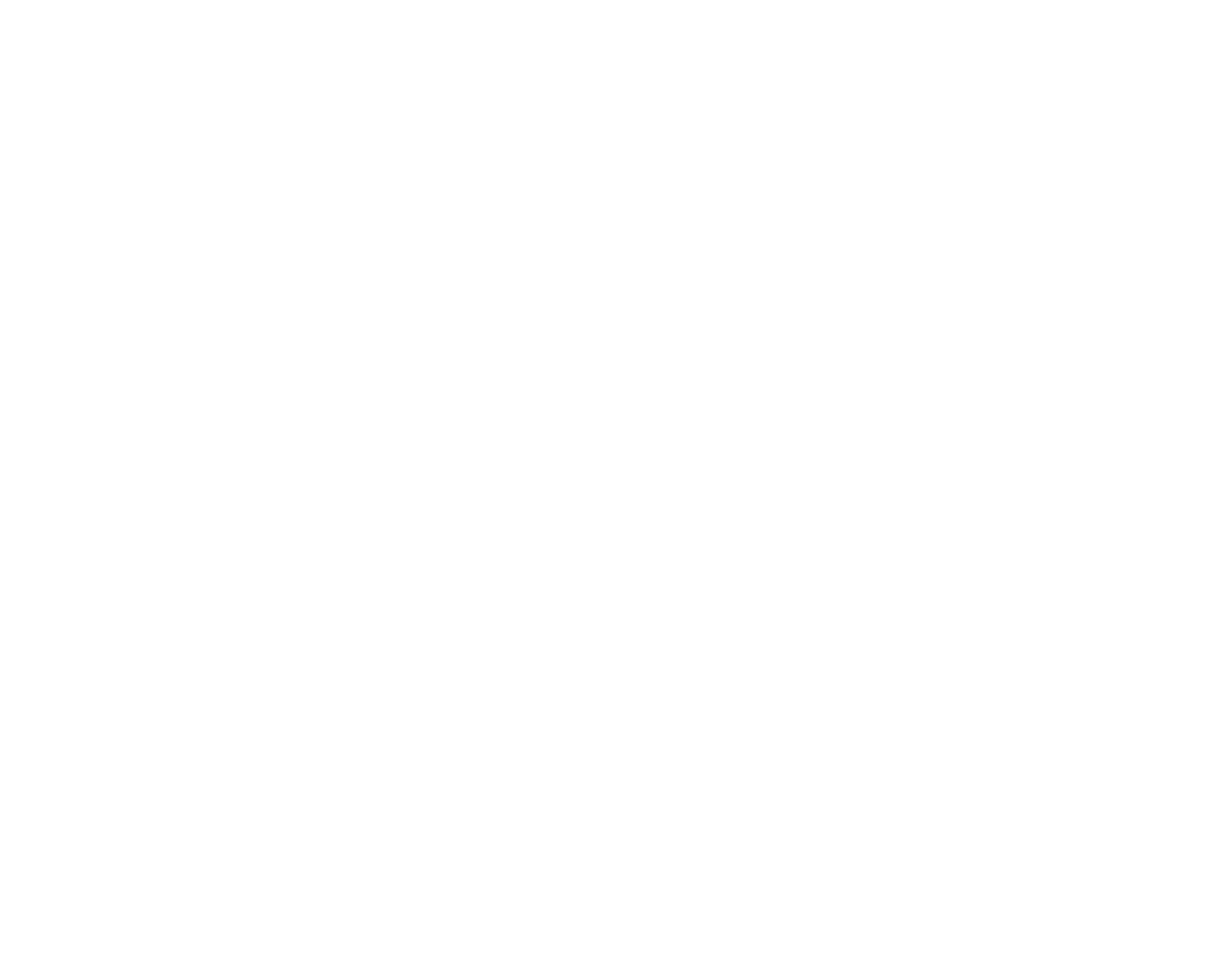
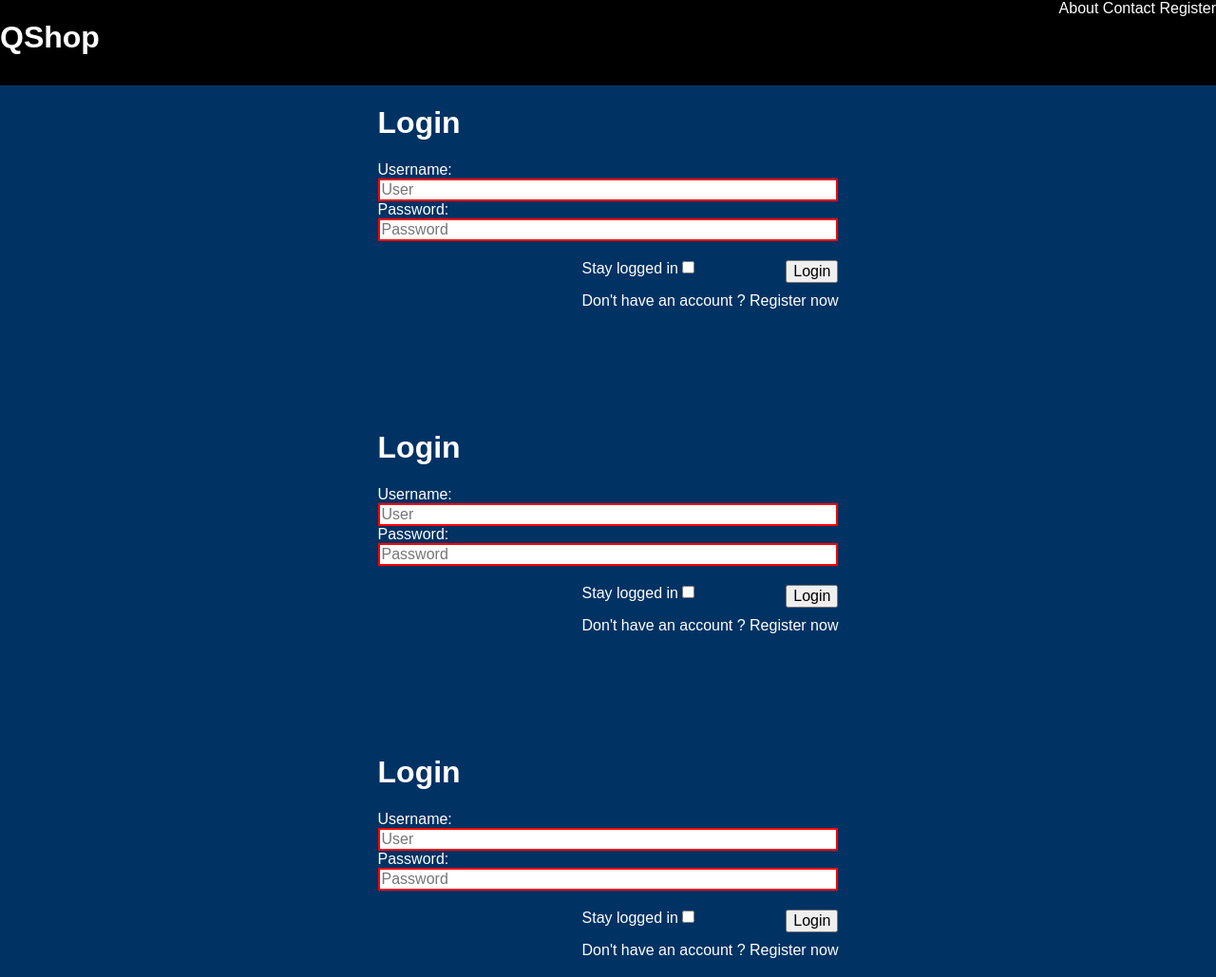
Before and after one commit to Alex-Tirsi/Alex-T, a plain HTML site: page app/login/login.html in a window 1280 px wide. Shown: the top 1029 px of the page at 95% size. Before the commit the page ends 800 px from the top, so only its background shows below. Drawn offline with Linux system fonts and the light colour scheme.

Commit message:
Login/Register

```diff
--- a/app/app.css
+++ b/app/app.css
@@ -122,6 +122,6 @@ height: 150px;
 }
 
 .img img:hover {
-  width: 110%;
+  width: 105%;
 
 }
--- a/app/login/login.css
+++ b/app/login/login.css
@@ -0,0 +1,67 @@
+nav a{
+  text-align: right;
+      color:white;
+}
+
+#sus {
+
+  float:left;
+
+  color:white;
+  }
+
+.bara-top {
+  position:fixed; ;
+  top: 0;
+  width:100%;
+  height: 90px;
+  text-align: right;
+  background: black;
+  color: white;
+
+  }
+
+  .forms {
+    padding-top: 90px;
+    background: rgb(0, 50, 100 );
+      color: white;
+
+      display: flex;
+      justify-content: space-around;
+    }
+
+  #forms {
+
+    margin: auto;
+    text-align: left;
+
+  }
+
+  #forms button {
+float: right;
+
+  }
+
+  #lar{
+    width: 100%;
+
+    }
+
+input:invalid{
+   border: 2px solid red;
+}
+
+  #forms a {
+    color: white;
+  }
+
+  #right {
+    float: right;
+      margin-top: 20px;
+
+  }
+
+  a {
+    text-decoration: none;
+    color: white;
+  }
--- a/app/login/login.html
+++ b/app/login/login.html
@@ -0,0 +1,130 @@
+<html>
+  <head>
+    <title> Login</title>
+      <style></style>
+       <link rel="stylesheet" type="text/css" href="../assets/css/font-awesome.min.css">
+        <link rel="stylesheet" type="text/css" href="../assets/css/normalize.css">
+      <link rel="stylesheet" type="text/css" href="login.css">
+  </head>
+
+  <body>
+    <section class="bara-top">
+      <div id="sus">
+      <h1><a href="../index.html">  QShop </a></h1> </div>
+      <nav>
+        <a href="../about/about.html">About</a>
+        <a href="../contact/contact.html">Contact</a>
+        <a href="../register/register.html">Register</a>
+
+      </nav>
+    </section>
+
+    <section class="forms" >
+          <form id="forms" >
+
+        <h1> Login </h1>
+          Username:<br>
+          <input id="lar" type="text" required name="Username" placeholder="User">
+
+          Password:<br>
+          <input id="lar" type="email" required name="Password" placeholder="Password">
+
+        <div id="right">
+          <button type="button">Login</button>
+        <label> Stay logged in
+          <input id="box" type="checkbox" name="verify" value="Stay logged in">
+        </label>
+
+        <p>Don't have an account ? <a href="../register/register.html">Register now </a>
+        </p>
+        </div>
+        </form>
+              </section>
+
+              <section class="forms" >
+                    <form id="forms" >
+
+                  <h1> Login </h1>
+                    Username:<br>
+                    <input id="lar" type="text" required name="Username" placeholder="User">
+
+                    Password:<br>
+                    <input id="lar" type="email" required name="Password" placeholder="Password">
+
+                  <div id="right">
+                    <button type="button">Login</button>
+                  <label> Stay logged in
+                    <input id="box" type="checkbox" name="verify" value="Stay logged in">
+                  </label>
+
+                  <p>Don't have an account ? <a href="./register/register.html">Register now </a>
+                  </p>
+                  </div>
+                  </form>
+                        </section>  <section class="forms" >
+                                <form id="forms" >
+
+                              <h1> Login </h1>
+                                Username:<br>
+                                <input id="lar" type="text" required name="Username" placeholder="User">
+
+                                Password:<br>
+                                <input id="lar" type="email" required name="Password" placeholder="Password">
+
+                              <div id="right">
+                                <button type="button">Login</button>
+                              <label> Stay logged in
+                                <input id="box" type="checkbox" name="verify" value="Stay logged in">
+                              </label>
+
+                              <p>Don't have an account ? <a href="./register/register.html">Register now </a>
+                              </p>
+                              </div>
+                              </form>
+                                    </section>  <section class="forms" >
+                                            <form id="forms" >
+
+                                          <h1> Login </h1>
+                                            Username:<br>
+                                            <input id="lar" type="text" required name="Username" placeholder="User">
+
+                                            Password:<br>
+                                            <input id="lar" type="email" required name="Password" placeholder="Password">
+
+                                          <div id="right">
+                                            <button type="button">Login</button>
+                                          <label> Stay logged in
+                                            <input id="box" type="checkbox" name="verify" value="Stay logged in">
+                                          </label>
+
+                                          <p>Don't have an account ? <a href="./register/register.html">Register now </a>
+                                          </p>
+                                          </div>
+                                          </form>
+                                                </section>  <section class="forms" >
+                                                        <form id="forms" >
+
+                                                      <h1> Login </h1>
+                                                        Username:<br>
+                                                        <input id="lar" type="text" required name="Username" placeholder="User">
+
+                                                        Password:<br>
+                                                        <input id="lar" type="email" required name="Password" placeholder="Password">
+
+                                                      <div id="right">
+                                                        <button type="button">Login</button>
+                                                      <label> Stay logged in
+                                                        <input id="box" type="checkbox" name="verify" value="Stay logged in">
+                                                      </label>
+
+                                                      <p>Don't have an account ? <a href="./register/register.html">Register now </a>
+                                                      </p>
+                                                      </div>
+                                                      </form>
+                                                            </section>
+
+
+
+
+  </body>
+</html>
--- a/app/register/register.css
+++ b/app/register/register.css
@@ -0,0 +1,67 @@
+nav a{
+  text-align: right;
+      color:white;
+}
+
+#sus {
+
+  float:left;
+
+  color:white;
+  }
+
+.bara-top {
+  position:fixed; ;
+  top: 0;
+  width:100%;
+  height: 90px;
+  text-align: right;
+  background: black;
+  color: white;
+
+  }
+
+  .forms {
+    padding-top: 90px;
+    background: rgb(0, 50, 100 );
+      color: white;
+
+      display: flex;
+      justify-content: space-around;
+    }
+
+  #forms {
+
+    margin: auto;
+    text-align: left;
+
+  }
+
+  #forms button {
+float: right;
+
+  }
+
+  #lar{
+    width: 100%;
+
+    }
+
+input:invalid{
+   border: 2px solid red;
+}
+
+  #forms a {
+    color: white;
+  }
+
+  #right {
+    float: right;
+      margin-top: 20px;
+
+  }
+
+  a {
+    text-decoration: none;
+    color: white;
+  }
```
Also changed, not shown: app/index.html (+1 -1 lines), app/register/register.html (+47 -0 lines).
